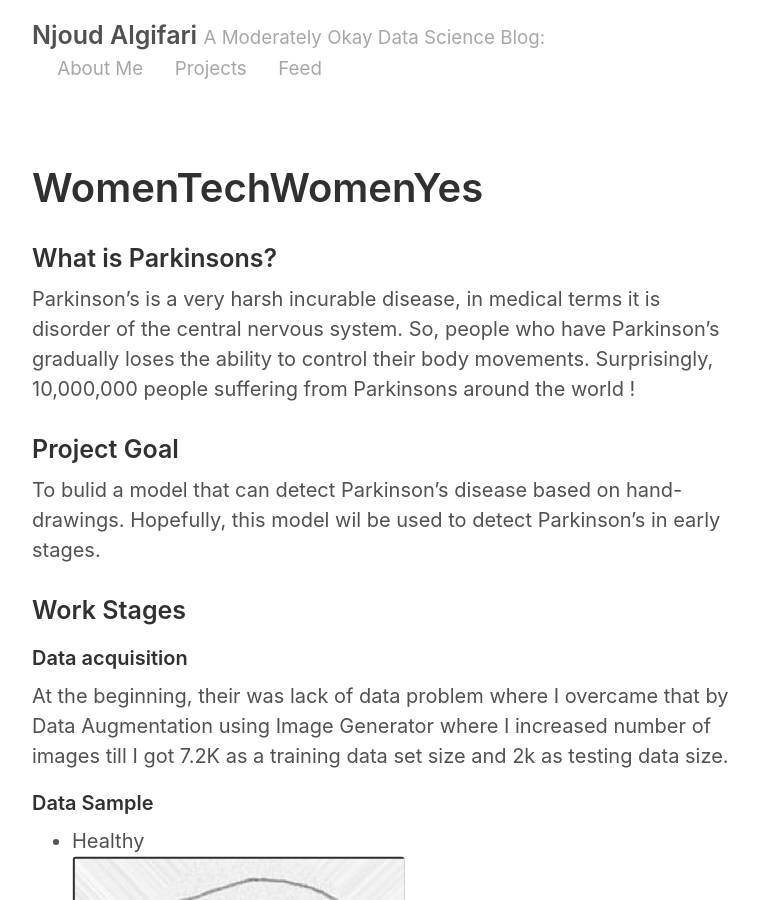
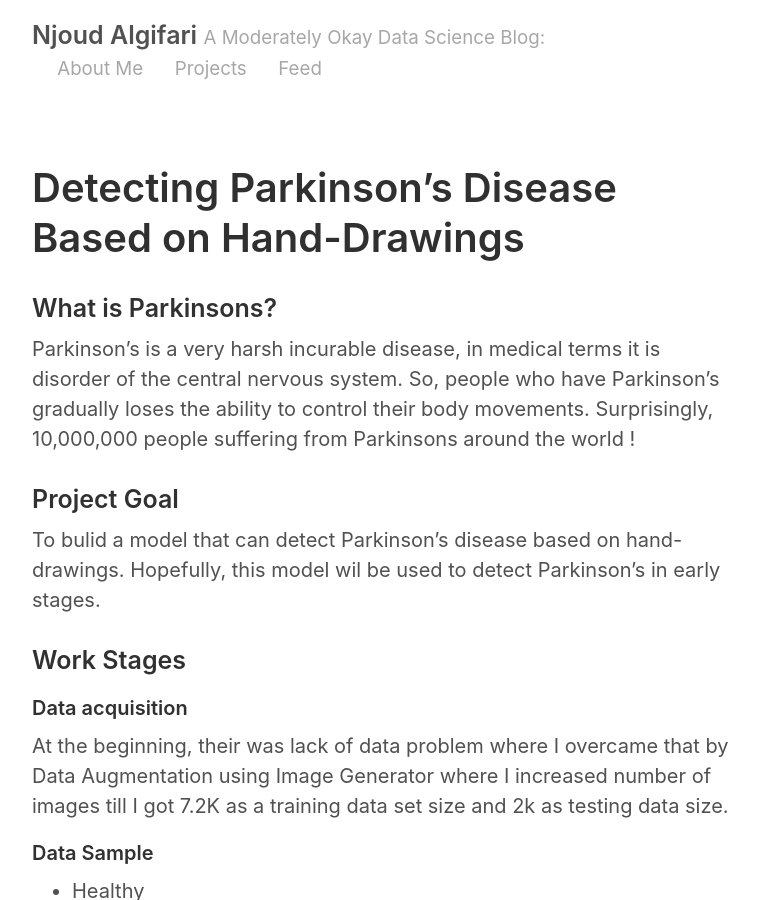
Before and after one commit to Njjouud/Njjouud.github.io, a Jekyll site: the page built from projects/parkinsons.md, in a window 1280 px wide and 900 px high. Shown: the whole window, without its empty margins (258-1017 px from the left). Built offline with Jekyll 4.4.1, drawn with Linux system fonts in a browser that asks for light colours.

Commit message:
bug fixes p05

```diff
--- a/projects/parkinsons.md
+++ b/projects/parkinsons.md
@@ -1,6 +1,6 @@
 ---
 layout: page
-title: WomenTechWomenYes
+title: Detecting Parkinson’s Disease Based on Hand-Drawings
 ---
 
 
```
